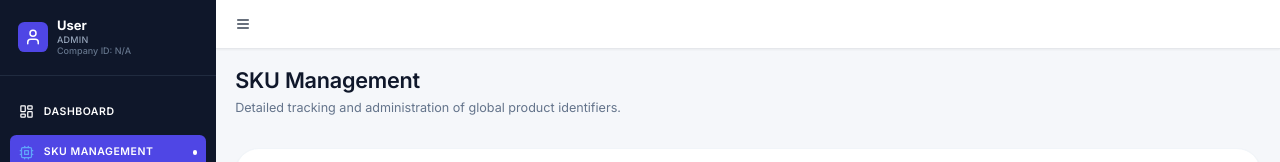
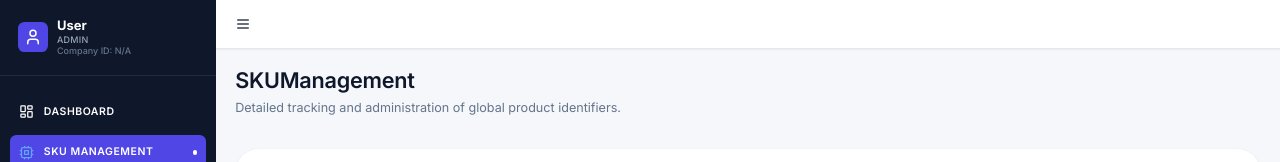
Before and after one commit to tech-forus/inventory-management-fe, a React (Vite) app in the folder frontend/: page /app/sku in a window 1280 px wide. Shown: the top 162 px of the page. Built offline with nearby package versions, Linux system fonts and the light colour scheme; no server answers; sample sign-in values are in the browser's storage.

Commit message:
fix: Update SKU Management page header title to 'SKUManagement'

```diff
--- a/frontend/src/components/sku/SKUManagementView.tsx
+++ b/frontend/src/components/sku/SKUManagementView.tsx
@@ -106,7 +106,7 @@ interface SKUManagementViewProps {
 }
 
 const SKUManagementView: React.FC<SKUManagementViewProps> = ({
-  title = 'SKU Management',
+  title = 'SKUManagement',
   description = 'Detailed tracking and administration of global product identifiers.',
   search,
   onSearchChange,
```
